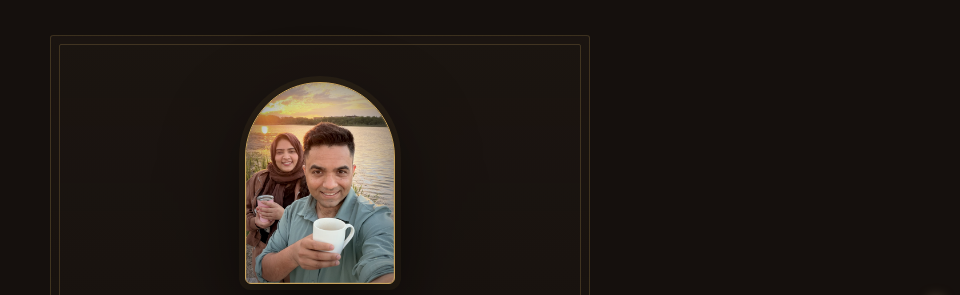
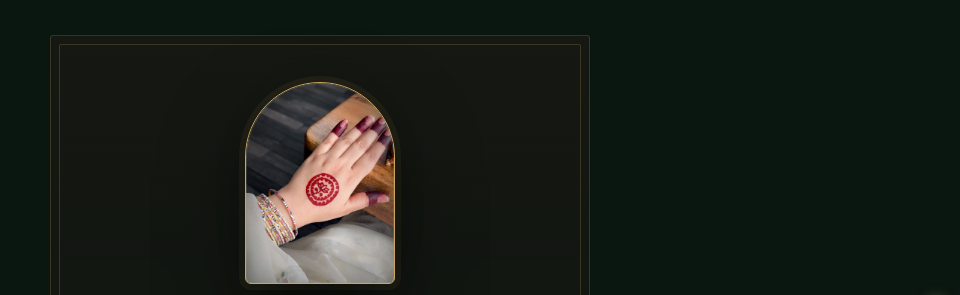
Before and after one commit to Seemabie/mn, a plain HTML site: page index.html in a window 1280 px wide. Shown: the top 295 px of the page, without its empty margins (320-1280 px from the left). Drawn offline with nearby package versions, Linux system fonts and the light colour scheme; a web font is replaced by a local one.

Commit message:
Add files via upload

```diff
--- a/index.html
+++ b/index.html
@@ -8,34 +8,34 @@
 <link rel="preconnect" href="https://fonts.gstatic.com" crossorigin />
 <link href="https://fonts.googleapis.com/css2?family=Cormorant+Garamond:ital,wght@0,400;0,500;0,600;1,400;1,500;1,600&family=Fraunces:ital,opsz,wght@0,9..144,300..700;1,9..144,300..600&family=Noto+Nastaliq+Urdu:wght@400;500;600;700&display=swap" rel="stylesheet" />
 <style>
-  /* ============ ONE THEME — CANDLELIGHT & CHAMPAGNE GOLD ============ */
+  /* ============ ONE THEME — DEEP EMERALD & GOLD (jewel box) ============ */
   :root{
-    --bg:#15100d;
-    --bg-2:#1d1612;
-    --panel:#221a15;
-    --glow-warm:#3a281b;
-    --glow-rose:#3a1f23;
+    --bg:#0a1610;
+    --bg-2:#0e1d15;
+    --panel:#12241b;
+    --glow-warm:#1f4d36;   /* emerald glow */
+    --glow-rose:#3c2e20;   /* a warm amber pocket for depth */
 
-    --cream:#f1e8d7;
-    --cream-soft:#c9bca4;
-    --taupe:#92846f;
+    --cream:#edebd9;
+    --cream-soft:#bbc6b5;
+    --taupe:#7f8c79;
 
-    --gold:#c9a35d;
-    --gold-light:#eccb86;
-    --gold-deep:#8c6c34;
-    --gold-foil:#dcb978;
+    --gold:#cba560;
+    --gold-light:#eccd86;
+    --gold-deep:#8c6d34;
+    --gold-foil:#dcba79;
 
-    --rose:#d79ca2;
-    --rose-deep:#b06f78;
+    --rose:#e3b6a6;        /* soft warm blush for shimmer accents */
+    --rose-deep:#c48a7c;
 
-    --card:rgba(248,240,226,.045);
-    --card-2:rgba(248,240,226,.07);
-    --card-solid:#211913;
-    --line:rgba(201,163,93,.22);
-    --line-strong:rgba(201,163,93,.42);
+    --card:rgba(236,242,224,.045);
+    --card-2:rgba(236,242,224,.075);
+    --card-solid:#13241b;
+    --line:rgba(203,165,96,.22);
+    --line-strong:rgba(203,165,96,.44);
 
-    --shadow:0 34px 80px rgba(0,0,0,.62);
-    --shadow-sm:0 16px 38px rgba(0,0,0,.46);
+    --shadow:0 34px 80px rgba(0,0,0,.64);
+    --shadow-sm:0 16px 38px rgba(0,0,0,.48);
     --maxw:740px;
   }
 
@@ -306,7 +306,7 @@
 <!-- COVER -->
 <div id="cover">
   <div class="cover-frame">
-    <div class="arch"><img src="photos/2.jpg" alt="" onerror="this.style.display='none'"></div>
+    <div class="arch"><img src="photos/11.jpg" alt="" onerror="this.style.display='none'"></div>
     <div class="orn"><span class="d">✦ ✦ ✦</span></div>
     <div class="cover-title">حُسنِ جاناں کی تعریف ممکن نہیں</div>
     <div class="cover-sub">ek choti si duniya, sirf Mahnoor ke liye</div>
```
